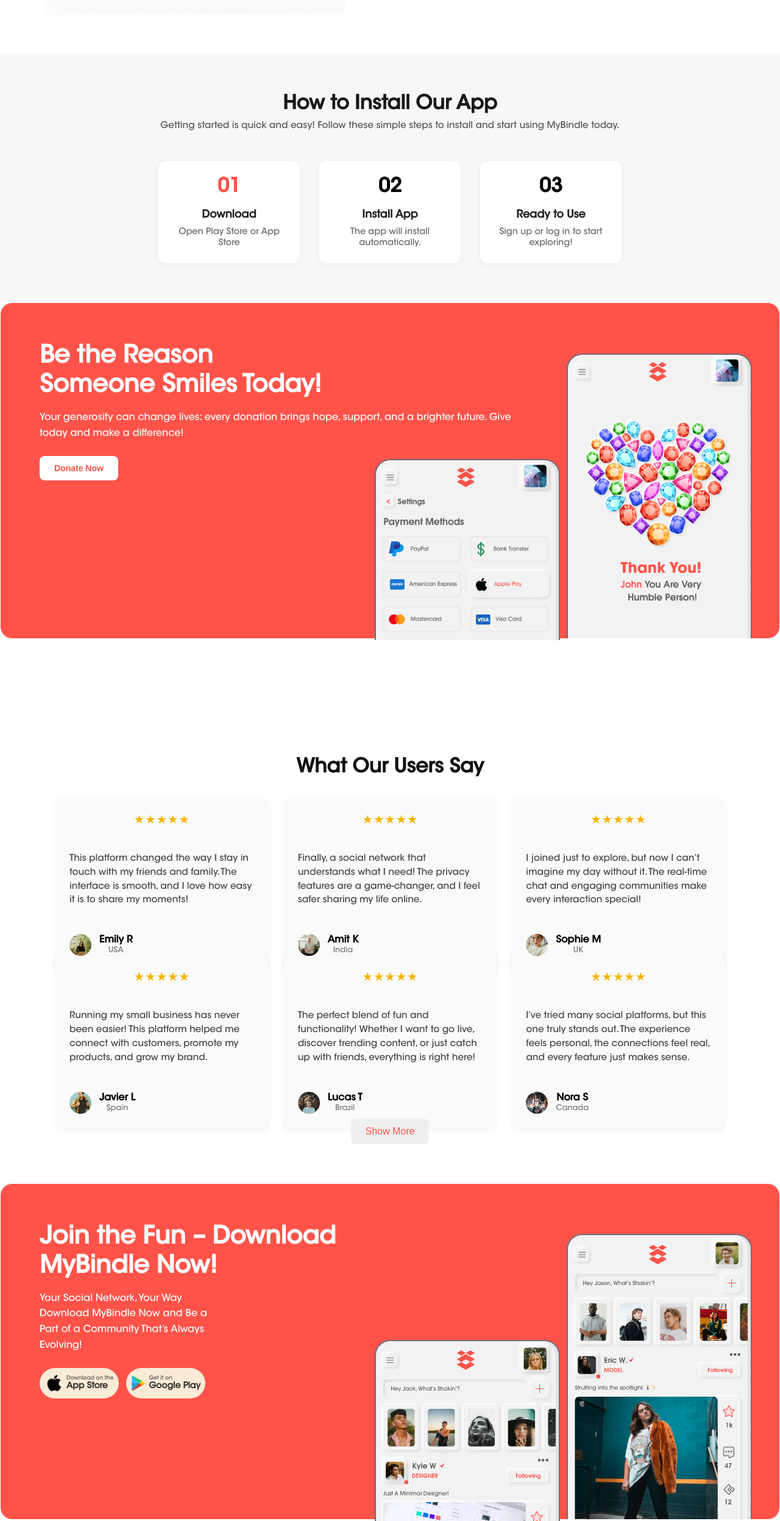
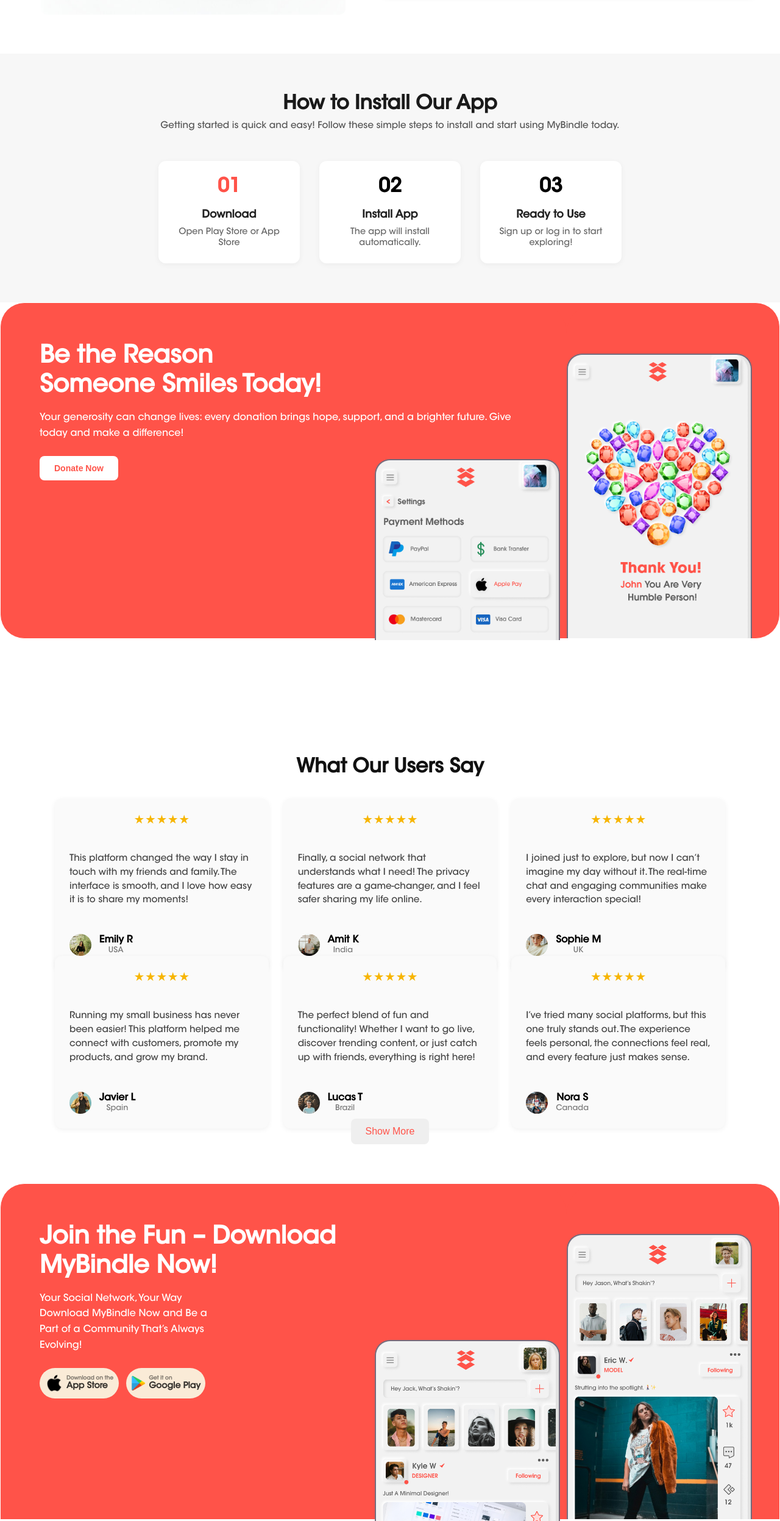
Before and after one commit to Shahnoow/My-Bindle, a Next.js app: page / in a window 1280 px wide. Shown: the part 1915-4410 px from the top of the page at 61% size. Built offline with nearby package versions, Linux system fonts and the light colour scheme.

Commit message:
Initial commit

```diff
--- a/src/styles/DonationSection.module.css
+++ b/src/styles/DonationSection.module.css
@@ -3,7 +3,7 @@
   height: 550px;
   display: flex;
   border: 1px solid #ffffff;
-  border-radius: 20px;
+  border-radius: 40px;
   margin-bottom: 10%;
 }
 
--- a/src/styles/Footer.module.css
+++ b/src/styles/Footer.module.css
@@ -3,7 +3,7 @@
   height: 550px;
   display: flex;
   border: 1px solid #ffffff;
-  border-radius: 20px;
+  border-radius: 40px 40px 0px 0px;
   margin-bottom: 0px;
 }
 
```
